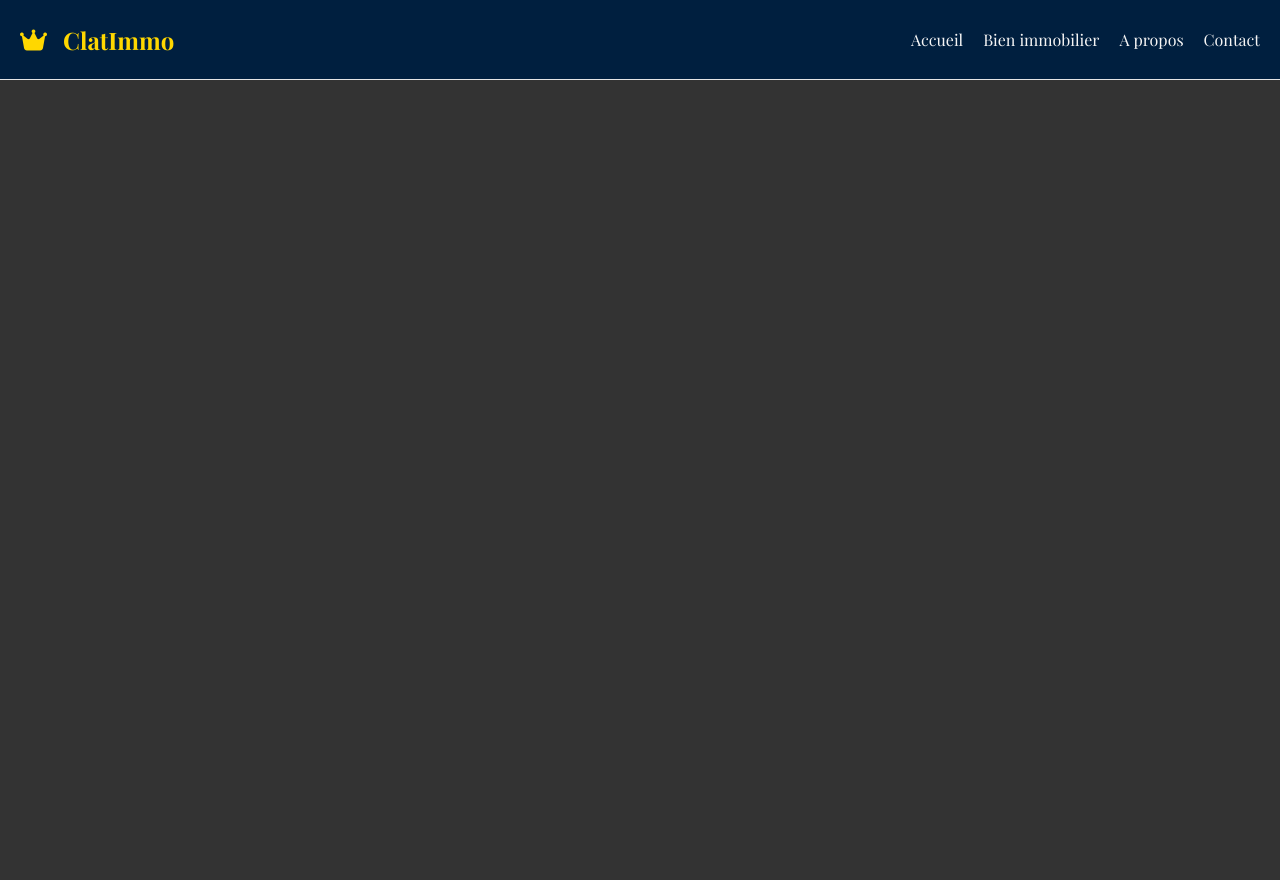
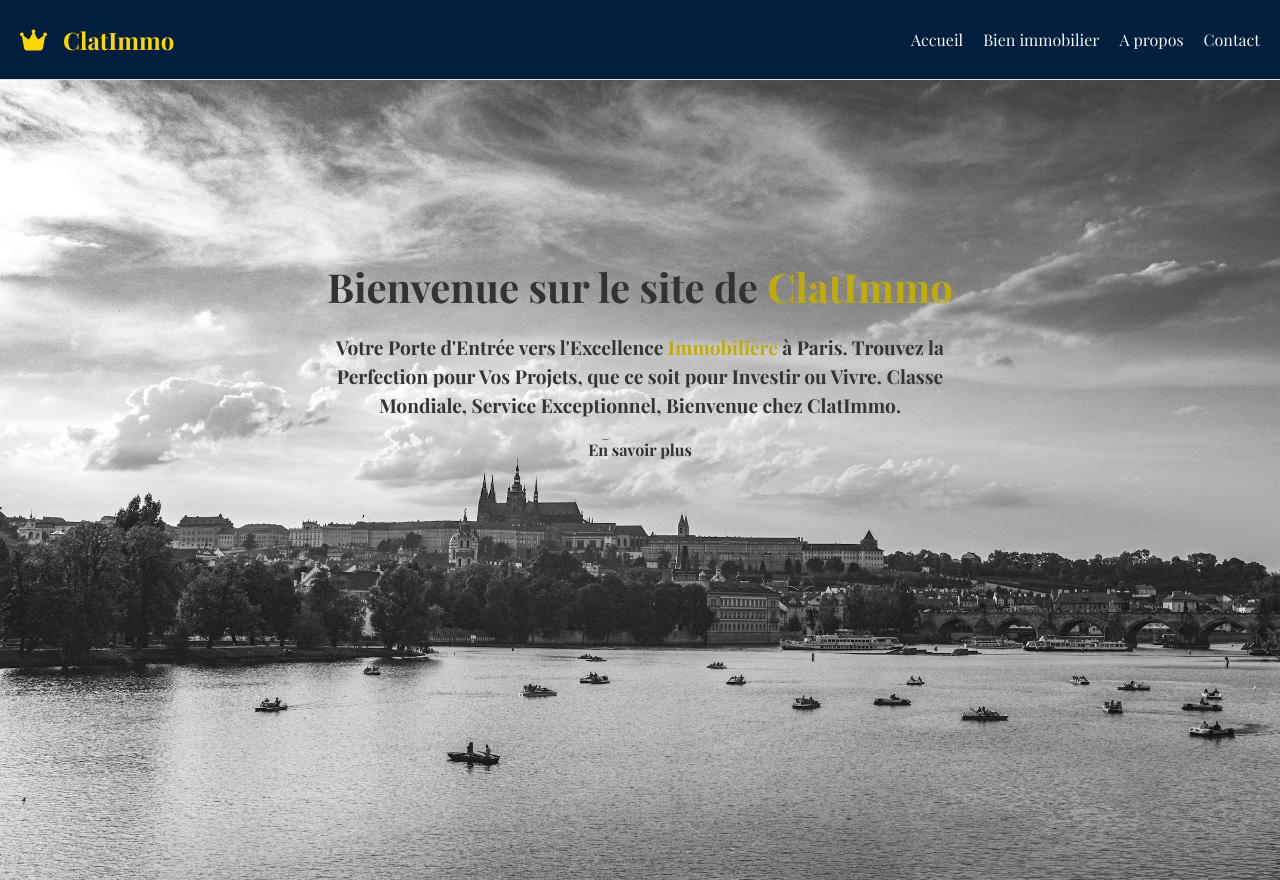
Before and after one commit to petaccia/-clatImmo, a website: page index.html in a window 1280 px wide. Before the commit the page ends 800 px from the top, so only its background shows below. Drawn offline with nearby package versions, Linux system fonts and the light colour scheme; a web font is replaced by a local one.

Commit message:
Mise en place de la l'image de fond avec le text de présentation de l'agence

```diff
--- a/css/styles.css
+++ b/css/styles.css
@@ -2,6 +2,7 @@
 {
   --background: #333333;
   --yellow: #FFD700;
+  --orange: #c1ab0b;
   --blue:  #001F3F;
   --text: #f5f5f5;
 }
@@ -65,5 +66,51 @@ body{
 }
 
 .main{
+  min-height: 100vh;
   flex: auto;
+  display: flex;
+  justify-content: center;
+  padding-top: 10rem;
+  background: url("../assets/imageBackgroud/agence\ immobilière.jpg") no-repeat center center;
+  background-size: cover;
 }
+
+.content{
+  padding: 20px;
+  max-width: 700px;
+  text-align: center;
+}
+
+.content h1 {
+  color: var(--background);
+  font-size: 2.5rem;
+  text-align: center;
+  margin-bottom: 20px;
+}
+
+.content h1 span {
+  color: var(--orange);
+}
+
+.content p {
+  color: var(--background);
+  font-weight: bold;
+  font-size: 1.2rem;
+  line-height: 1.5;
+  margin-bottom: 20px;
+}
+
+.content p a {
+  color: var(--orange);
+  text-decoration: none;
+}
+
+.content p a:hover {
+  text-decoration: underline;
+}
+
+.content a {
+  color: var(--background);
+  text-decoration: none;
+  font-weight: bold;
+}
--- a/index.html
+++ b/index.html
@@ -31,7 +31,13 @@
       </nav>
     </header>
     <main class="main">
-
+      <div class="content">
+        <h1>Bienvenue sur le site de <span>ClatImmo</span></h1>
+        <p>Votre Porte d'Entrée vers l'Excellence <a href="#">Immobilière</a> à Paris. Trouvez la Perfection pour Vos
+          Projets, que ce soit pour Investir ou Vivre. Classe Mondiale, Service Exceptionnel, Bienvenue chez ClatImmo.
+        </p>
+        <a href="#">En savoir plus</a>
+      </div>
     </main>
   </div>
 
```
Lines whose indentation alone changed are shown as unchanged.
